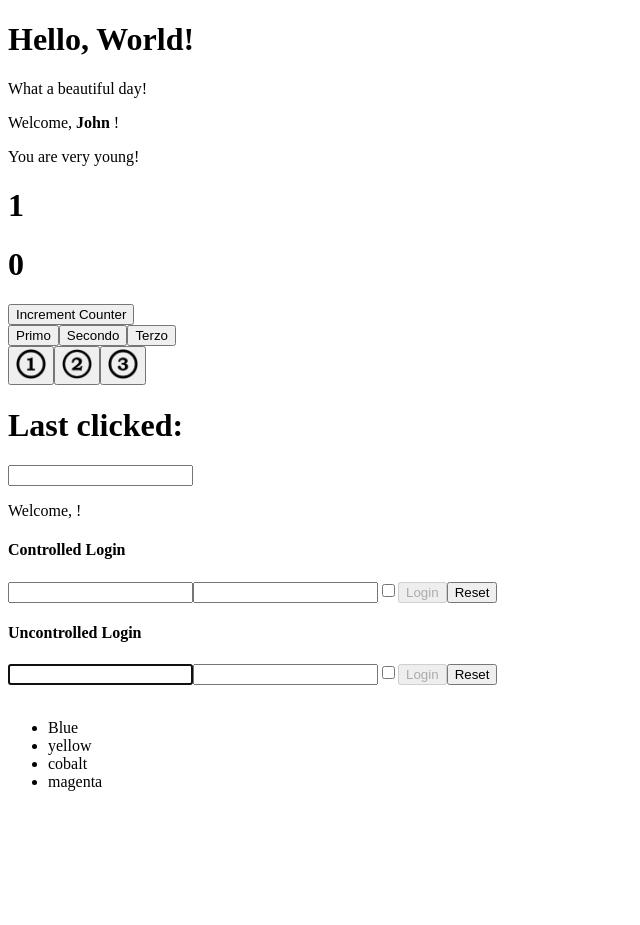
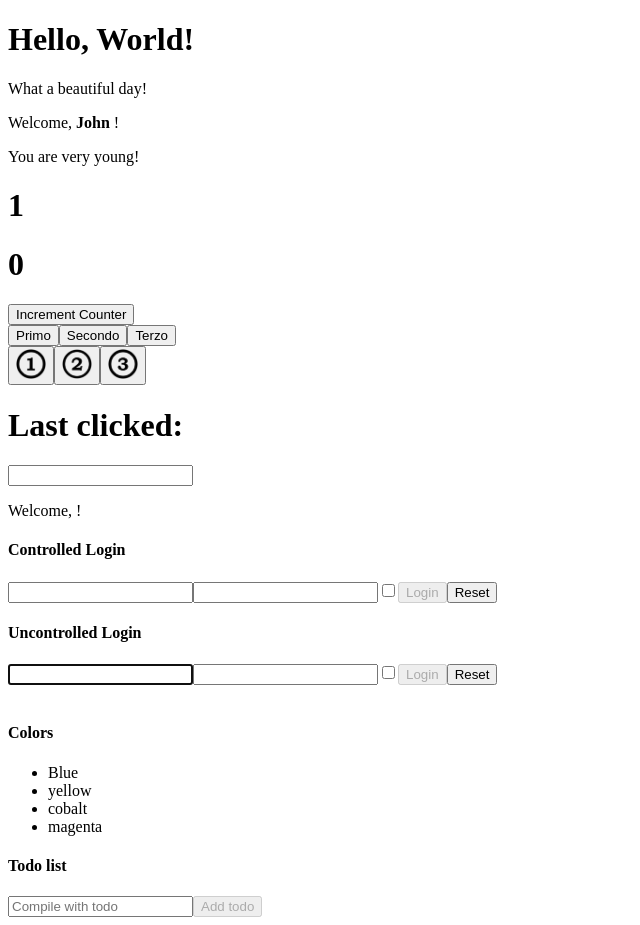
Before and after one commit to ErasmoSalsano/react-exercises, a React (Create React App) app: page / in a window 1280 px wide. Shown: the whole page, without its empty margins (0-640 px from the left). Before the commit the page ends 807 px from the top, so only its background shows below. Built offline with nearby package versions, Linux system fonts and the light colour scheme.

Commit message:
lists-03

```diff
--- a/src/App.js
+++ b/src/App.js
@@ -7,6 +7,7 @@ import { Counter } from "./components/Counter";
 import { Hello } from "./components/Hello"
 import { InteractiveWelcome } from "./components/InteractiveWelcome";
 import { Login } from "./components/Login";
+import { TodoList } from "./components/ToDoList";
 import { UncontrolledLogin } from "./components/UncontrolledLogin";
 import { Welcome } from "./components/Welcome";
 
@@ -14,6 +15,12 @@ const login = (dati) => {
   console.log(dati)
 }
 
+const colors = [
+  {id:0, name:'Blue'},
+  {id:0, name:'yellow'},
+  {id:0, name:'cobalt'},
+  {id:0, name:'magenta'}
+]
 export class App extends React.Component{
   render(){
     return(
@@ -29,7 +36,10 @@ export class App extends React.Component{
         <h4>Uncontrolled Login</h4>
         <UncontrolledLogin onLogin = { login } />
         <br />
-        <Colors items={[{id:0, name:'Blue'}, {id:0, name:'yellow'}, {id:0, name:'cobalt'}, {id:0, name:'magenta'}]} />
+        <h4>Colors</h4>
+        <Colors items={colors} />
+        <h4>Todo list</h4>
+        <TodoList />
       </div>
     )
   }
--- /dev/null
+++ b/src/components/ToDoList.js
@@ -0,0 +1,35 @@
+import React from "react";
+
+export class TodoList extends React.Component{
+
+  state = {
+    items: [],
+    newTodo: null,
+    addButtonState: true
+  }
+
+  handleInputChange = (event) => {
+    this.setState({
+      newTodo: event.target.value,
+      addButtonState: !event.target.value.trim()
+    })
+  }
+
+  addTodo = ()=>{
+    this.setState({
+      items: [...this.state.items, this.state.newTodo]
+    })
+  }
+
+  render(){
+    return(
+      <div>
+        <ul>
+          {this.state.items.map((item)=><li>{item}</li>)}
+        </ul>
+        <input name='todo' type='text' onChange={this.handleInputChange} value={this.state.newTodo} placeholder='Compile with todo'></input>
+        <button type='button' onClick={this.addTodo} disabled={this.state.addButtonState}>Add todo</button>
+      </div>
+    )
+  }
+}
```
